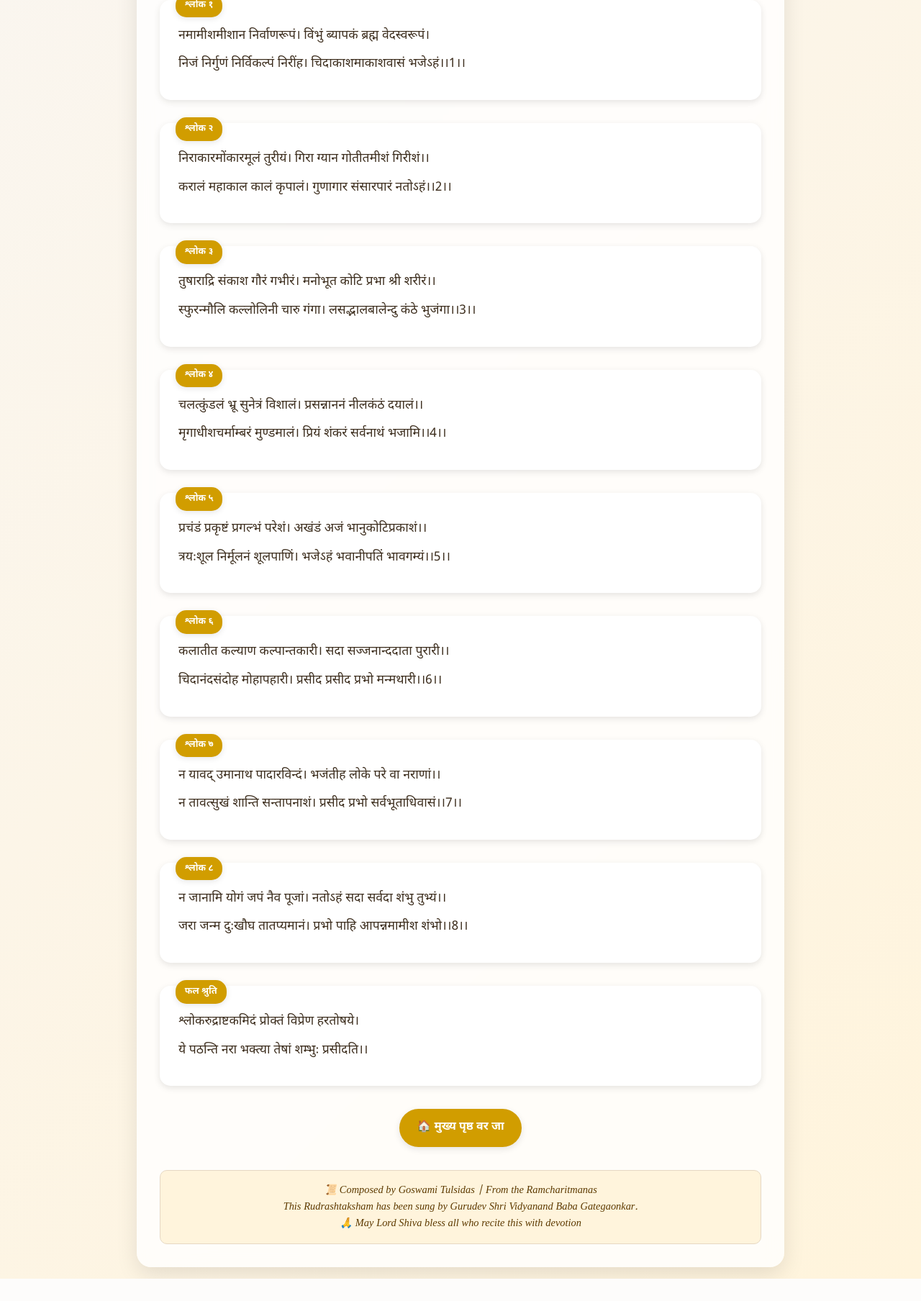
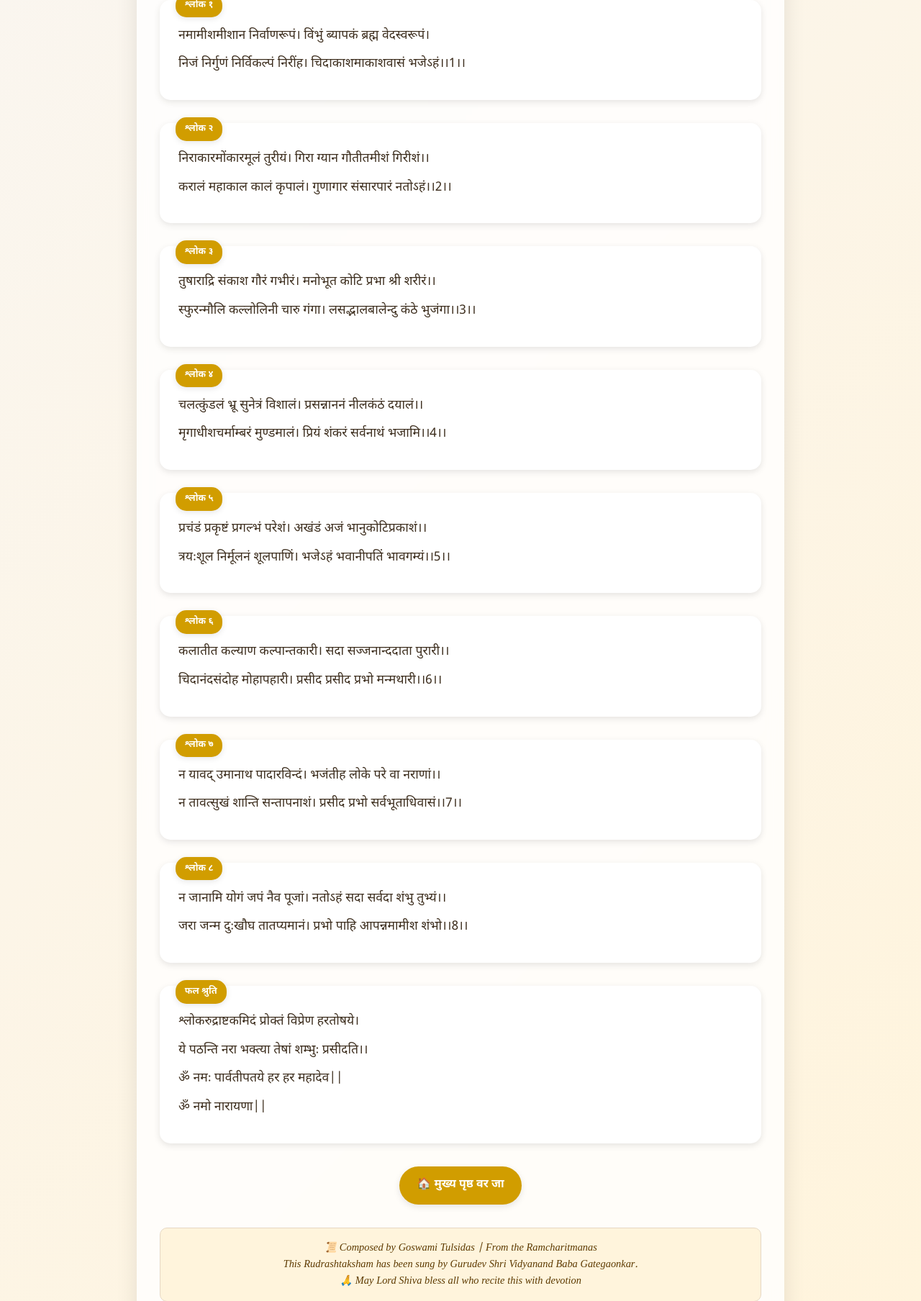
Before and after one commit to NI3J/sadguru-seva-platform, a Flask app: page /knowledge/mantra in a window 1280 px wide. Shown: the part 653-2461 px from the top of the page at 72% size. Before the commit the page ends 2430 px from the top, so only its background shows below. Run offline with Flask 3, Linux system fonts and the light colour scheme; data that the repository does not hold is empty; some libraries are stand-ins or nearby versions.

Commit message:
Mantra page updated

```diff
--- a/templates/knowledge/mantra.html
+++ b/templates/knowledge/mantra.html
@@ -85,7 +85,7 @@
 
     <div class="shloka" data-start="35" data-end="66" data-verse="2">
       <div class="verse-number">श्लोक २</div>
-      <p>निराकारमोंकारमूलं तुरीयं। गिरा ग्यान गोतीतमीशं गिरीशं।।</p>
+      <p>निराकारमोंकारमूलं तुरीयं। गिरा ग्यान गौतीतमीशं गिरीशं।।</p>
       <p>करालं महाकाल कालं कृपालं। गुणागार संसारपारं नतोऽहं।।2।।</p>
     </div>
 
@@ -129,6 +129,8 @@
       <div class="verse-number">फल श्रुति</div>
       <p>श्लोकरुद्राष्टकमिदं प्रोक्तं विप्रेण हरतोषये।</p>
       <p>ये पठन्ति नरा भक्त्या तेषां शम्भुः प्रसीदति।।</p>
+      <p> ॐ नमः पार्वतीपतये हर हर महादेव||</p>
+      <p> ॐ नमो नारायणा||</p>
     </div>
   </div>
 
```
